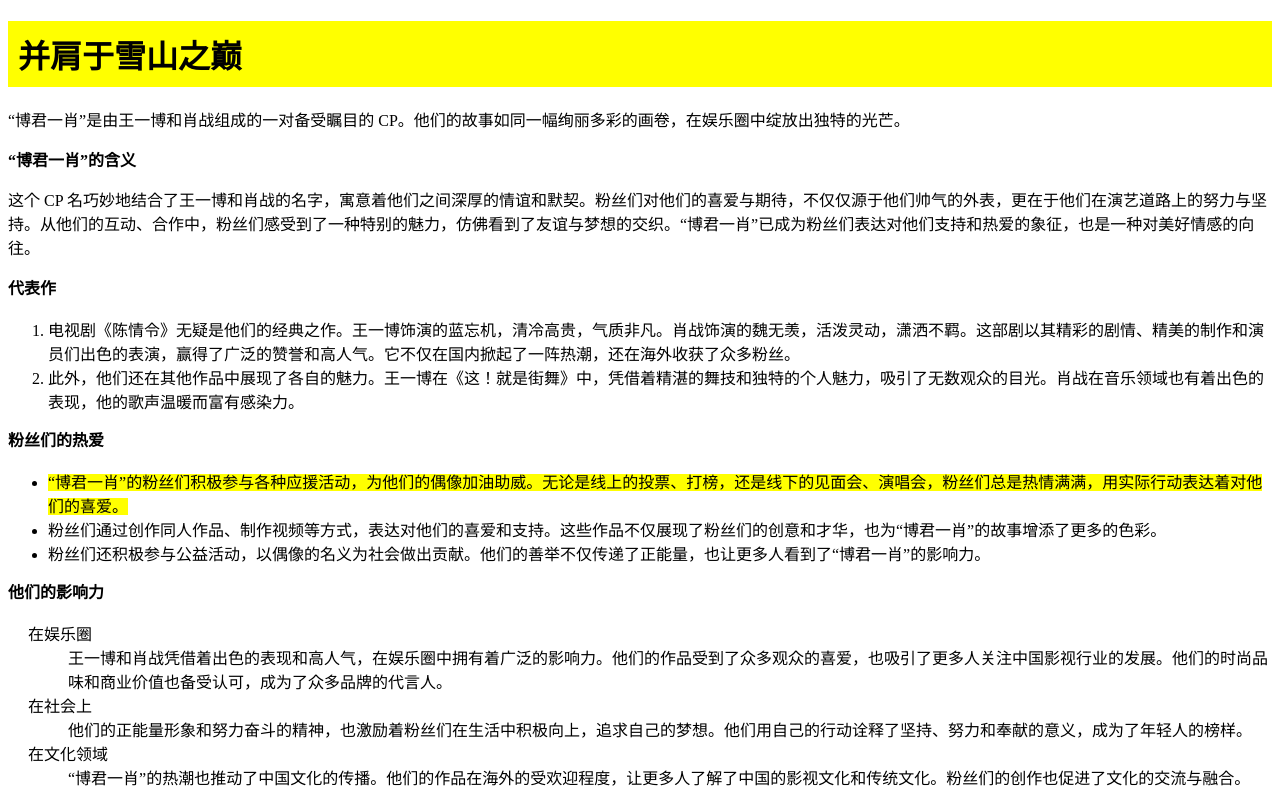
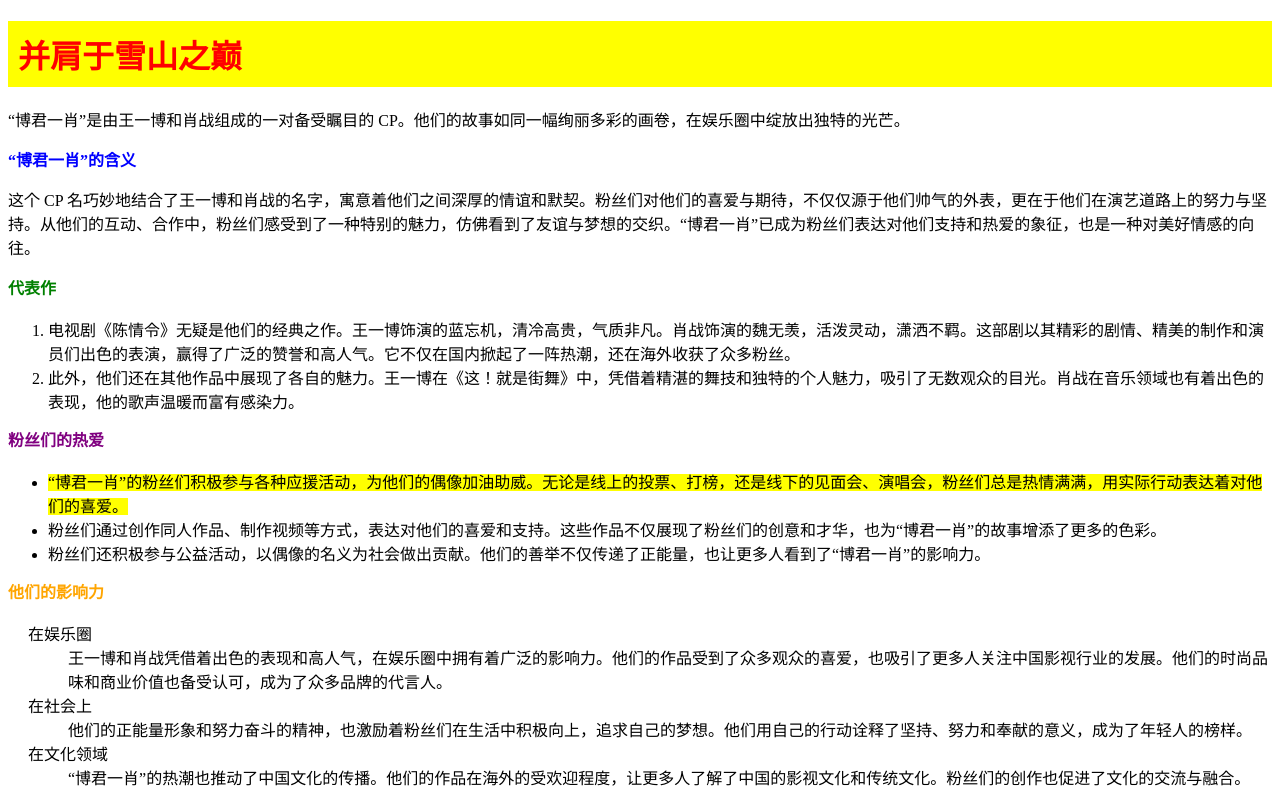
Before and after one commit to farfallaaaa/farfallaaaa-ai-show, a plain HTML site: page bjyx.html in a window 1280 px wide. Shown: the top 800 px of the page. Drawn offline with Linux system fonts and the light colour scheme.

Commit message:
Update bjyx.html

```diff
--- a/bjyx.html
+++ b/bjyx.html
@@ -30,31 +30,52 @@
       display: block;
       margin: 20px auto;
     }
+
+    /* 分标题颜色设置 */
+    .title-main {
+      color: red;
+    }
+
+    .title-meaning {
+      color: blue;
+    }
+
+    .title-works {
+      color: green;
+    }
+
+    .title-fans {
+      color: purple;
+    }
+
+    .title-influence {
+      color: orange;
+    }
   </style>
 </head>
 
 <body>
-  <h1>并肩于雪山之巅</h1>
+  <h1 class="title-main">并肩于雪山之巅</h1>
 
   <p>“博君一肖”是由王一博和肖战组成的一对备受瞩目的 CP。他们的故事如同一幅绚丽多彩的画卷，在娱乐圈中绽放出独特的光芒。</p>
 
-  <p><strong>“博君一肖”的含义</strong></p>
+  <p><strong class="title-meaning">“博君一肖”的含义</strong></p>
   <p>这个 CP 名巧妙地结合了王一博和肖战的名字，寓意着他们之间深厚的情谊和默契。粉丝们对他们的喜爱与期待，不仅仅源于他们帅气的外表，更在于他们在演艺道路上的努力与坚持。从他们的互动、合作中，粉丝们感受到了一种特别的魅力，仿佛看到了友谊与梦想的交织。“博君一肖”已成为粉丝们表达对他们支持和热爱的象征，也是一种对美好情感的向往。</p>
 
-  <p><strong>代表作</strong></p>
+  <p><strong class="title-works">代表作</strong></p>
   <ol>
     <li>电视剧《陈情令》无疑是他们的经典之作。王一博饰演的蓝忘机，清冷高贵，气质非凡。肖战饰演的魏无羡，活泼灵动，潇洒不羁。这部剧以其精彩的剧情、精美的制作和演员们出色的表演，赢得了广泛的赞誉和高人气。它不仅在国内掀起了一阵热潮，还在海外收获了众多粉丝。</li>
     <li>此外，他们还在其他作品中展现了各自的魅力。王一博在《这！就是街舞》中，凭借着精湛的舞技和独特的个人魅力，吸引了无数观众的目光。肖战在音乐领域也有着出色的表现，他的歌声温暖而富有感染力。</li>
   </ol>
 
-  <p><strong>粉丝们的热爱</strong></p>
+  <p><strong class="title-fans">粉丝们的热爱</strong></p>
   <ul>
     <li><mark>“博君一肖”的粉丝们积极参与各种应援活动，为他们的偶像加油助威。无论是线上的投票、打榜，还是线下的见面会、演唱会，粉丝们总是热情满满，用实际行动表达着对他们的喜爱。</mark></li>
     <li>粉丝们通过创作同人作品、制作视频等方式，表达对他们的喜爱和支持。这些作品不仅展现了粉丝们的创意和才华，也为“博君一肖”的故事增添了更多的色彩。</li>
     <li>粉丝们还积极参与公益活动，以偶像的名义为社会做出贡献。他们的善举不仅传递了正能量，也让更多人看到了“博君一肖”的影响力。</li>
   </ul>
 
-  <p><strong>他们的影响力</strong></p>
+  <p><strong class="title-influence">他们的影响力</strong></p>
   <dl>
     <dt>在娱乐圈</dt>
     <dd>王一博和肖战凭借着出色的表现和高人气，在娱乐圈中拥有着广泛的影响力。他们的作品受到了众多观众的喜爱，也吸引了更多人关注中国影视行业的发展。他们的时尚品味和商业价值也备受认可，成为了众多品牌的代言人。</dd>
```
